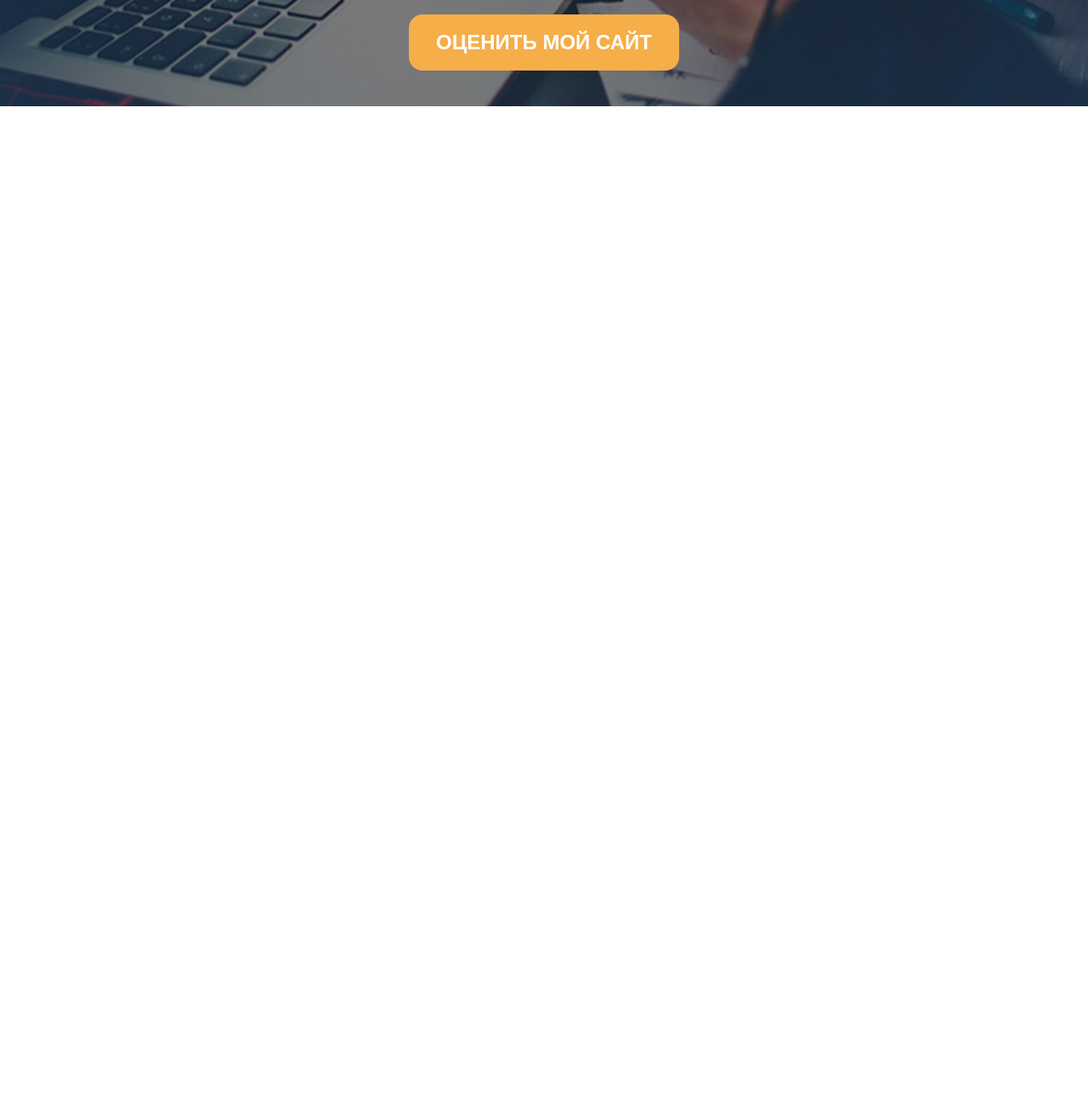
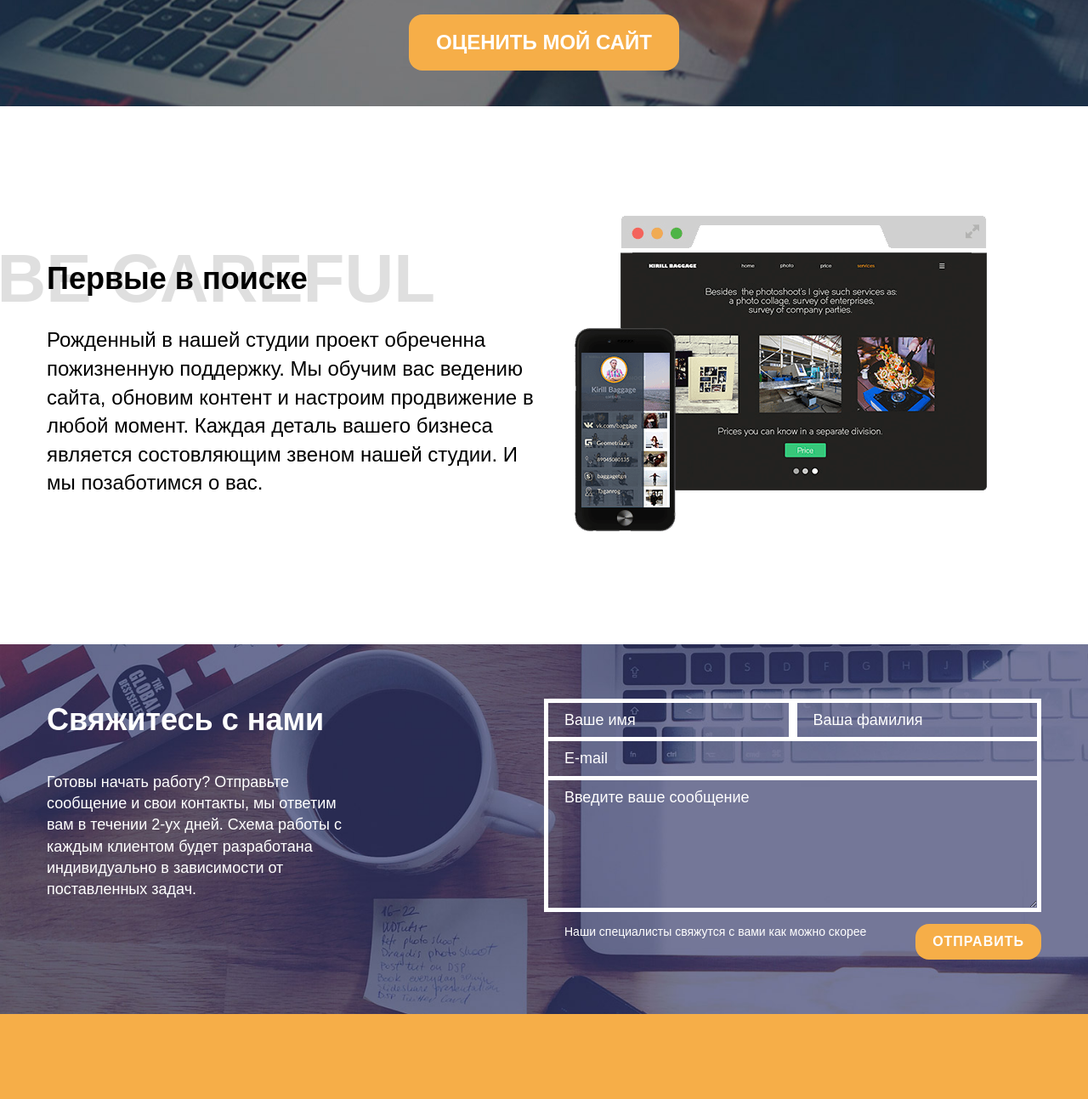
Before and after one commit to raccoonroman/webagency, a website: page source/index.html in a window 1280 px wide. Shown: the part 5460-6753 px from the top of the page at 85% size. Before the commit the page ends 5585 px from the top, so only its background shows below. Drawn offline with nearby package versions, Linux system fonts and the light colour scheme; files that its build step writes are made by us from their sources.

Commit message:
add all sections

```diff
--- a/source/index.html
+++ b/source/index.html
@@ -1,21 +1,18 @@
 <!DOCTYPE html>
 <html lang="ru">
-
 <head>
   <meta charset="UTF-8">
   <title>Title</title>
   <meta name="viewport" content="width=device-width,initial-scale=1">
   <link rel="stylesheet" href="css/style.css">
 </head>
+<body>
 
-<body>
 <svg aria-hidden="true" style="display:none;">
   <symbol id="arrow-right" viewBox="0 0 268 268">
     <path d="M265.171 125.577l-80-80c-4.881-4.881-12.797-4.881-17.678 0-4.882 4.882-4.882 12.796 0 17.678l58.661 58.661H12.5c-6.903 0-12.5 5.597-12.5 12.5 0 6.902 5.597 12.5 12.5 12.5h213.654l-58.659 58.661c-4.882 4.882-4.882 12.796 0 17.678 2.44 2.439 5.64 3.661 8.839 3.661s6.398-1.222 8.839-3.661l79.998-80c4.882-4.882 4.882-12.796 0-17.678z" />
   </symbol>
 </svg>
-
-
 
 <main>
   <section class="hero">
@@ -268,8 +265,54 @@
     </div>
   </section>
 
+  <section class="careful">
+    <div class="container">
+      <div class="row careful__row">
+        <div class="col-6">
+          <h2 class="careful__title  title-36">Первые в поиске</h2>
+          <p class="careful__desc text-24">Рожденный в нашей студии проект обреченна пожизненную поддержку. Мы обучим вас ведению сайта, обновим контент и настроим продвижение в любой момент. Каждая деталь вашего бизнеса является состовляющим звеном нашей студии. И мы позаботимся о вас.</p>
+        </div>
+        <div class="col-6">
+          <div class="careful__img">
+            <img src="img/careful.png" alt="" width="485" height="372">
+          </div>
+        </div>
+      </div>
+    </div>
+  </section>
+
+  <section class="feedback">
+    <div class="container">
+      <div class="row">
+        <div class="col-6">
+          <h2 class="feedback__title">Свяжитесь с нами</h2>
+          <p class="feedback__desc">Готовы начать работу? Отправьте сообщение и свои контакты, мы ответим вам в течении 2-ух дней. Схема работы с каждым клиентом будет разработана индивидуально в зависимости от поставленных задач.</p>
+        </div>
+        <div class="col-6">
+          <form class="feedback__form" action="https://echo.htmlacademy.ru" method="post" target="_blank">
+              <div class="row feedback__form-row">
+                <input class="col-6 feedback__input" placeholder="Ваше имя" type="text" name="user-name" required>
+                <input class="col-6 feedback__input" placeholder="Ваша фамилия" type="text" name="user-surname">
+              </div>
+              <div class="row feedback__form-row">
+                <input class="feedback__input" placeholder="E-mail" type="email" name="user-email" required>
+              </div>
+              <div class="row feedback__form-row">
+                <textarea class="feedback__input" placeholder="Введите ваше сообщение" name="user-message"></textarea>
+              </div>
+               <div class="row feedback__form-row">
+                <p class="feedback__form-text">Наши специалисты свяжутся с вами как можно скорее</p>
+                <button class="feedback__form-btn  btn">Отправить</button>
+              </div>
+
+          </form>
+        </div>
+      </div>
+    </div>
+  </section>
 </main>
 
+<footer style="height: 100px; background-color: #F6AE48;"></footer>
 
 
   <!-- <script src="js/script.js"></script> -->
--- /dev/null
+++ b/source/sass/blocks/careful.scss
@@ -0,0 +1,19 @@
+.careful {
+  padding: 10% 0;
+}
+
+.careful__row {
+  align-items: center;
+}
+
+.careful__title {
+
+  &::before {
+    content: 'BE CAREFUL';
+    left: -10%;
+  }
+}
+
+.careful__img {
+  padding: 0 36px;
+}
--- /dev/null
+++ b/source/sass/blocks/feedback.scss
@@ -0,0 +1,64 @@
+.feedback {
+  padding: 5% 0;
+  color: #fff;
+  background: #5F6383 url('../img/bg-form.jpg') center no-repeat;
+  background-size: cover;
+}
+
+.feedback__title {
+  font-size: 36px;
+  margin: 0;
+  margin-bottom: 36px;
+}
+
+.feedback__desc {
+  max-width: 360px;
+  font-size: 18px;
+}
+
+.feedback__form-row {
+  align-items: flex-start;
+  justify-content: space-between;
+
+  &:last-child {
+    margin-top: 14px;
+  }
+}
+
+.feedback__input {
+  display: block;
+  flex-grow: 1;
+  padding: 10px 19px;
+  color: #fff;
+  font-size: 18px;
+  border: 5px solid #fff;
+  border-bottom-width: 0;
+  background-color: transparent;
+
+  &::placeholder {
+    color: inherit;
+  }
+}
+
+textarea.feedback__input {
+  min-height: 160px;
+  border-bottom: 5px solid #fff;
+}
+
+.feedback__form-text {
+  margin: 0;
+  padding: 0 24px;
+  font-size: 14px;
+}
+
+.feedback__form-btn {
+  padding: 12px 20px;
+  font-size: 16px;
+  letter-spacing: 1px;
+  background-color: #f6ae48;
+
+  &:hover,
+  &:focus {
+    background-color: rgba(#f6ae48, .9);
+  }
+}
--- a/source/sass/common.scss
+++ b/source/sass/common.scss
@@ -61,6 +61,8 @@ body {
   color: #fff;
   border-radius: 16px;
   transition: background-color .25s;
+  border: 0;
+  cursor: pointer;
 }
 
 .btn-wrapper {
--- a/source/sass/style.scss
+++ b/source/sass/style.scss
@@ -12,3 +12,5 @@
 @import "blocks/projects.scss";
 @import "blocks/adaptive.scss";
 @import "blocks/trade-in.scss";
+@import "blocks/careful.scss";
+@import "blocks/feedback.scss";
```
